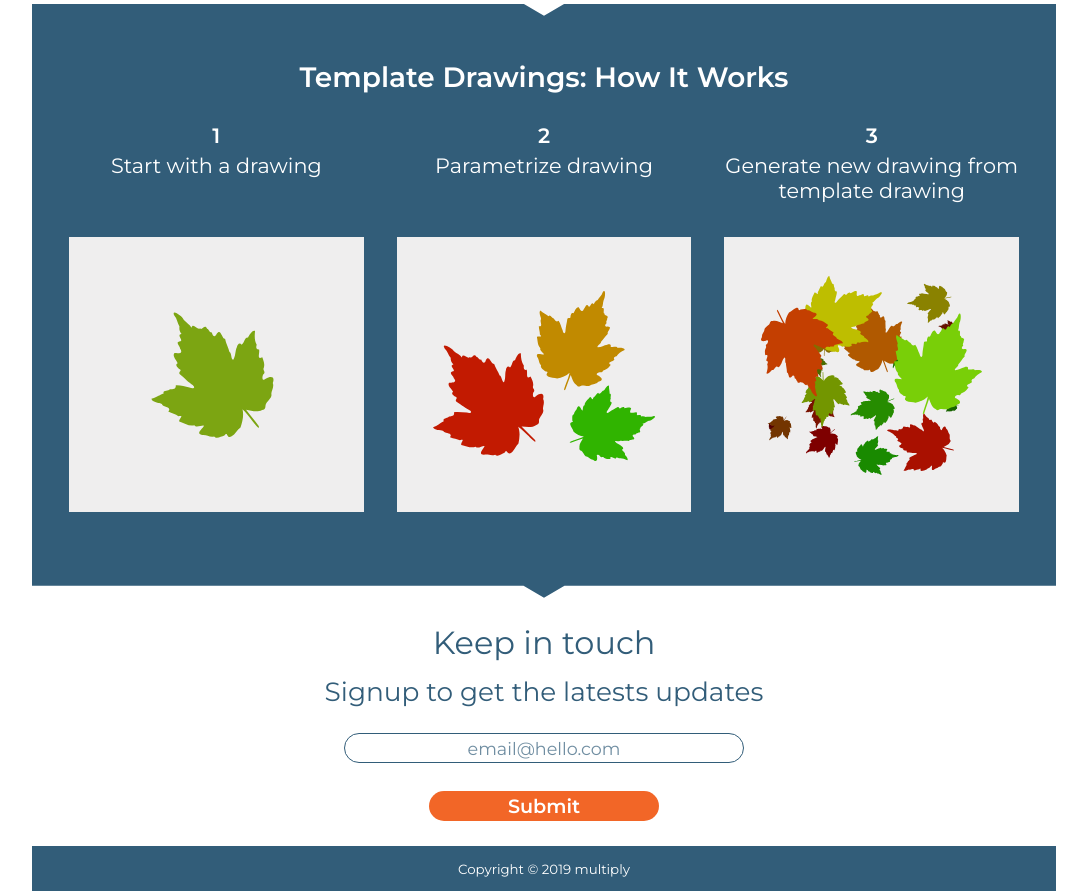
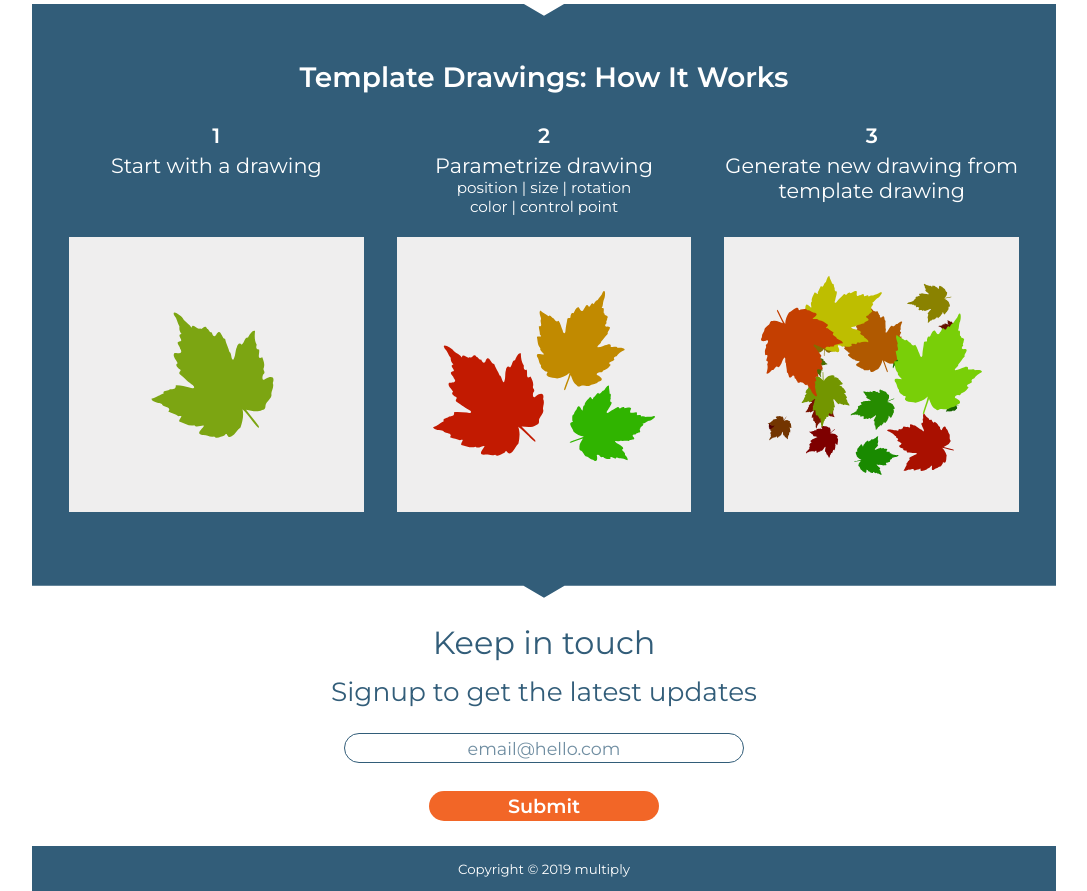
Before and after one commit to alex-alina/multiply-client, a React (Create React App) app: page / in a window 1280 px wide. Shown: the part 820-1711 px from the top of the page, without its empty margins (96-1183 px from the left). Built offline with nearby package versions, Linux system fonts and the light colour scheme.

Commit message:
render parameters' examples under step two of How It Works

```diff
--- a/src/components/form/SignupForm.js
+++ b/src/components/form/SignupForm.js
@@ -60,7 +60,7 @@ class SignupForm extends PureComponent {
       <div className="signup-form">
         <form className="form" onSubmit={this.handleSubmit} noValidate>
           <label>
-            Signup to get the latests updates <br></br>
+            Signup to get the latest updates <br></br>
             <input
               className="form.control"
               type="text"
--- a/src/components/howItWorks/HowItWorks.css
+++ b/src/components/howItWorks/HowItWorks.css
@@ -1,4 +1,4 @@
-.hiw-container {
+/* .hiw-container {
   display: block;
   padding: 4% 2% 8% 2%;
   color: #fff;
@@ -16,7 +16,7 @@
 .steps {
   display: flex;
   flex-wrap: wrap;
-}
+} */
 
 .step {
   display: block;
@@ -75,7 +75,7 @@
 }
 
 @media (min-width: 50em) {
-  .hiw-container {
+  /* .hiw-container {
     -webkit-clip-path: polygon(0% 0%, 48% 0%, 50% 2%, 52% 0%, 100% 0%, 100% 98%, 52% 98%, 50% 100%, 48% 98%, 0 98%);
     clip-path: polygon(0% 0%, 48% 0%, 50% 2%, 52% 0%, 100% 0%, 100% 98%, 52% 98%, 50% 100%, 48% 98%, 0 98%);
   }
@@ -83,7 +83,7 @@
   .hiw-title {
     margin: 3% auto 0 auto;
   }
-
+   */
   .step {
     width: 40%;
     margin: 2% auto;
@@ -137,10 +137,10 @@
     margin-bottom: 30px;
   }
 
-  .hiw-title {
+  /* .hiw-title {
     font-size: 1.75rem;
     margin: 1.5% auto 0 auto;
-  }
+  } */
 
   .description, .num {
     font-size: 1.3rem;
--- a/src/components/howItWorks/HowItWorks.js
+++ b/src/components/howItWorks/HowItWorks.js
@@ -7,6 +7,10 @@ function HowItWorks(props) {
       <div className="step-description">
         <div className="num">{props.stepNum}</div>
         <p className="description">{props.stepDescription}</p>
+        {props.stepDetails !== "" && props.stepDetailsTwo !== "" ?
+          <span className="drawing-parameters">{props.stepDetails}<br></br>{props.stepDetailsTwo}</span>
+          : null
+        }
       </div>
       <div className="step-img">
         <img id={props.imgId} className="fit-img" src={props.stepImg} alt={props.imgDescription} />
--- a/src/components/howItWorks/HowItWorksContainer.css
+++ b/src/components/howItWorks/HowItWorksContainer.css
@@ -18,7 +18,7 @@
   flex-wrap: wrap;
 }
 
-.step {
+/* .step {
   display: block;
   width: 70%;
   margin: 0 auto 2vmax auto;
@@ -72,7 +72,7 @@
 
 .drawing-parameters {
   font-size: calc(0.65rem + 0.5vw);
-}
+} */
 
 @media (min-width: 50em) {
   .hiw-container {
@@ -84,7 +84,7 @@
     margin: 3% auto 0 auto;
   }
 
-  .step {
+  /* .step {
     width: 40%;
     margin: 2% auto;
   }
@@ -123,11 +123,16 @@
 
   .description, .num {
     font-size: calc(1rem + 0.5vw);
-  }
+  } */
 }
 
 @media (min-width: 70em) {
-  .step {
+  .hiw-title {
+    font-size: 1.75rem;
+    margin: 1.5% auto 0 auto;
+  }
+
+  /* .step {
     width: 30%;
     margin: 0 auto;
   }
@@ -137,10 +142,6 @@
     margin-bottom: 30px;
   }
 
-  .hiw-title {
-    font-size: 1.75rem;
-    margin: 1.5% auto 0 auto;
-  }
 
   .description, .num {
     font-size: 1.3rem;
@@ -148,5 +149,5 @@
 
   .drawing-parameters {
     font-size: 0.95rem;
-  }
+  } */
 }
--- a/src/components/howItWorks/HowItWorksContainer.js
+++ b/src/components/howItWorks/HowItWorksContainer.js
@@ -23,6 +23,8 @@ class HowItWorksContainer extends PureComponent {
                 key={index}
                 stepNum={step.stepNum}
                 stepDescription={step.stepDescription}
+                stepDetails={step.stepDetails}
+                stepDetailsTwo={step.stepDetailsTwo}
                 imgId={step.imgId}
                 stepImg={step.imgSrc}
                 imgDescription={step.imgDescription}
--- a/src/components/howItWorks/HowItWorksText.js
+++ b/src/components/howItWorks/HowItWorksText.js
@@ -2,18 +2,24 @@ export const howItWorksText = [
   {
     stepNum: 1,
     stepDescription: "Start with a drawing",
+    stepDetails: "",
+    stepDetailsTwo: "",
     imgId: "step1",
     imgDescription: "Green leaf vector",
   },
   {
     stepNum: 2,
     stepDescription: "Parametrize drawing",
+    stepDetails: "position | size | rotation",
+    stepDetailsTwo: "color | control point",
     imgId: "step2",
     imgDescription: "Three colored leaves vector",
   },
   {
     stepNum: 3,
     stepDescription: "Generate new drawing from template drawing",
+    stepDetails: "",
+    stepDetailsTwo: "",
     imgId: "step2",
     imgDescription: "Colorful leaves of different sizes template",
   }
```
